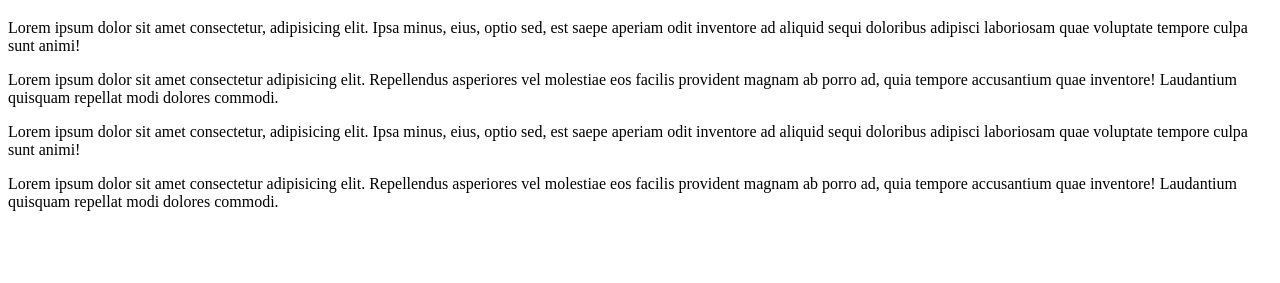
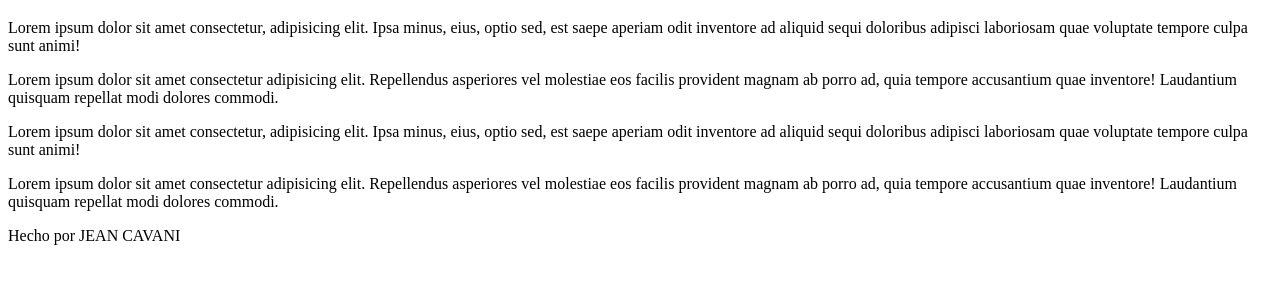
Before and after one commit to NiTrOxz0r/mi-proyecto-jean, a plain HTML site: page servicios.html in a window 1280 px wide. Shown: the part 61-344 px from the top of the page. Drawn offline with Linux system fonts and the light colour scheme.

Commit message:
footer para la seccion de servicio

```diff
--- a/servicios.html
+++ b/servicios.html
@@ -12,5 +12,9 @@
 <p>Lorem ipsum dolor sit amet consectetur adipisicing elit. Repellendus asperiores vel molestiae eos facilis provident magnam ab porro ad, quia tempore accusantium quae inventore! Laudantium quisquam repellat modi dolores commodi.</p>
 <p>Lorem ipsum dolor sit amet consectetur, adipisicing elit. Ipsa minus, eius, optio sed, est saepe aperiam odit inventore ad aliquid sequi doloribus adipisci laboriosam quae voluptate tempore culpa sunt animi!</p>
 <p>Lorem ipsum dolor sit amet consectetur adipisicing elit. Repellendus asperiores vel molestiae eos facilis provident magnam ab porro ad, quia tempore accusantium quae inventore! Laudantium quisquam repellat modi dolores commodi.</p>
+
+<footer>
+    <p>Hecho por JEAN CAVANI</p>
+</footer>
 </body>
 </html>
```
